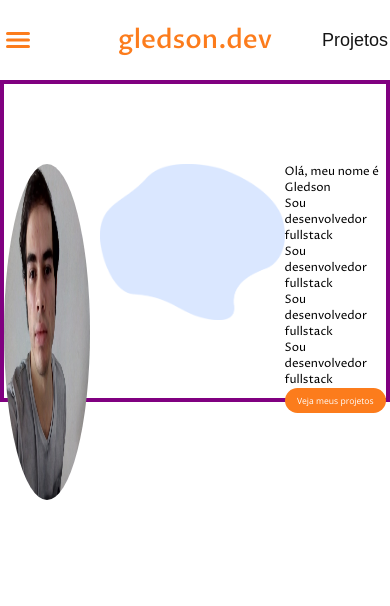
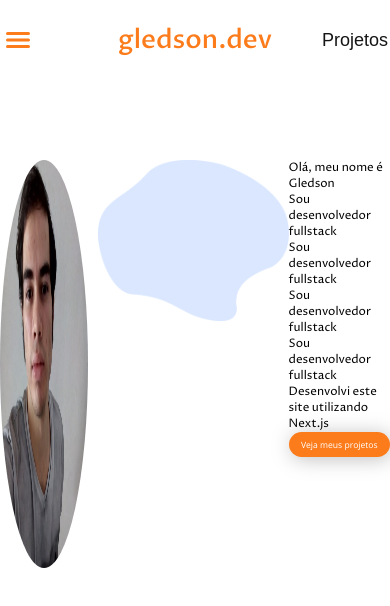
Before and after one commit to gledson-ss/portfolio, a Next.js app in the folder web/: page / in a window 390 px wide. Shown: the top 606 px of the page. Built offline with nearby package versions, Linux system fonts and the light colour scheme.

Commit message:
:hammer: chore: responsive page update

```diff
--- a/web/src/components/DescriptionBlock/index.tsx
+++ b/web/src/components/DescriptionBlock/index.tsx
@@ -10,6 +10,7 @@ const DescriptionBlock: React.FC = () => {
       <St.ImageContainer>
         <St.backgroundImage src={vector} unsized={true}></St.backgroundImage>
       </St.ImageContainer>
+
       <St.InfoContainer>
         <St.TextContainer>
           <St.Text>Olá, meu nome é Gledson</St.Text>
@@ -17,6 +18,7 @@ const DescriptionBlock: React.FC = () => {
           <St.Text>Sou desenvolvedor fullstack</St.Text>
           <St.Text>Sou desenvolvedor fullstack</St.Text>
           <St.Text>Sou desenvolvedor fullstack</St.Text>
+          <St.Text>Desenvolvi este site utilizando Next.js</St.Text>
         </St.TextContainer>
         <ProjectSeeButton />
       </St.InfoContainer>
--- a/web/src/components/DescriptionBlock/styles.ts
+++ b/web/src/components/DescriptionBlock/styles.ts
@@ -6,28 +6,34 @@ export const Container = styled.div`
   justify-content: center;
 
   @media (min-width: 768px) {
-    width: 68vw;
-    height: 711px;
-    border: 3px solid black;
+    /* border: 4px solid black; */
+    padding-top: 40px;
   }
   @media (max-width: 767px) {
     position: relative;
+  }
+  @media (min-width: 1440px) {
+    padding-top: 80px;
   }
 `
 export const ImageContainer = styled.div``
 
 export const backgroundImage = styled(Image)`
-  @media (max-width: 767px) {
-    position: absolute;
-  }
   @media (max-width: 480px) {
     width: 100%;
     height: 60vw;
   }
+  @media (max-width: 767px) {
+    position: absolute;
+  }
+
   @media (min-width: 768px) {
-    width: 814px;
-    height: 711px;
-    border: 1px solid red;
+    width: 44vw;
+    height: 37vw;
+  }
+  @media (min-width: 1800px) {
+    width: 820px;
+    height: 700px;
   }
 `
 
@@ -39,12 +45,14 @@ export const InfoContainer = styled.div`
     'option nada';
   grid-template-columns: 1fr 1fr;
   grid-template-rows: 2fr 1fr;
+  /* border: 2px solid violet; */
+  @media (min-width: 768px) {
+    position: absolute;
+    width: 44vw;
+    height: 37vw;
+  }
   @media (max-width: 767px) {
     width: 100%;
-  }
-  @media (min-width: 768px) {
-    width: 70vw;
-    height: 711px;
   }
 `
 export const TextContainer = styled.div`
@@ -59,7 +67,9 @@ export const Text = styled.p`
   @media (max-width: 767px) {
     font-size: 3vw;
   }
-
+  @media (min-width: 768px) {
+    font-size: 1.6vw;
+  }
   @font-face {
     font-family: Proza;
     src: url('./fonts/proza-libre/ProzaLibre-Regular.ttf');
--- a/web/src/components/Header/styles.ts
+++ b/web/src/components/Header/styles.ts
@@ -25,7 +25,6 @@ export const Container = styled.div`
     padding: 0 100px;
     justify-content: space-between;
     align-items: center;
-    border: 1px solid red;
   }
 `
 
--- a/web/src/components/HomeMain/styles.ts
+++ b/web/src/components/HomeMain/styles.ts
@@ -2,28 +2,43 @@ import Image from 'next/image'
 import styled from 'styled-components'
 
 export const Main = styled.main`
-  border: 4px solid purple;
   @media (min-width: 768px) {
     height: calc(100vh - 80px);
+    display: flex;
+    align-items: center;
   }
 `
 
 export const Container = styled.div`
   display: grid;
   grid-template-columns: 25% 75%;
-  margin-top: 80px;
+  @media (min-width: 768px) {
+    width: 100%;
+    height: 100%;
+  }
   @media (max-width: 767px) {
     height: 60vw;
+    margin-top: 80px;
   }
+  /* border: 5px solid green; */
 `
 
 export const ProfileContainer = styled.div`
   display: flex;
   justify-content: flex-end;
+
   @media (max-width: 767px) {
     padding-right: 10%;
   }
-  padding-right: 20%;
+
+  @media (min-width: 768px) {
+    padding-top: 40px;
+    padding-right: 10%;
+  }
+
+  @media (min-width: 1440px) {
+    padding-top: 90px;
+  }
 `
 
 export const ProfilePhoto = styled(Image)`
--- a/web/src/components/ProjectSeeButton/styles.ts
+++ b/web/src/components/ProjectSeeButton/styles.ts
@@ -14,6 +14,12 @@ export const Button = styled.button`
   border: none;
   border-radius: 28px;
   background-color: ${({ theme }) => theme.colors.orange};
+  filter: drop-shadow(2px 2px 10px rgba(0, 0, 0, 0.25));
+  @media (min-width: 768px) {
+    width: 14vw;
+    height: 2.8vw;
+  }
+
   @media (max-width: 767px) {
     width: 26vw;
     height: 6.5vw;
@@ -26,7 +32,9 @@ export const ButtonText = styled.p`
   @media (max-width: 767px) {
     font-size: 2.2vw;
   }
-
+  @media (min-width: 767px) {
+    font-size: 1vw;
+  }
   @font-face {
     font-family: openSans;
     src: url('/fonts/Open_sans/OpenSans-Regular.ttf');
```
